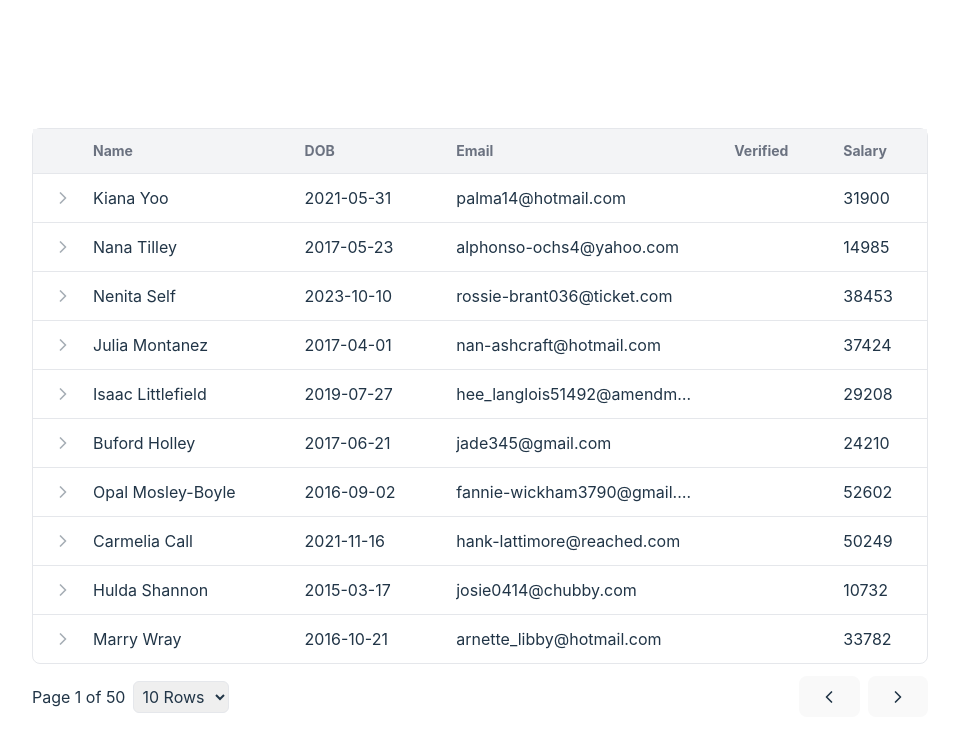
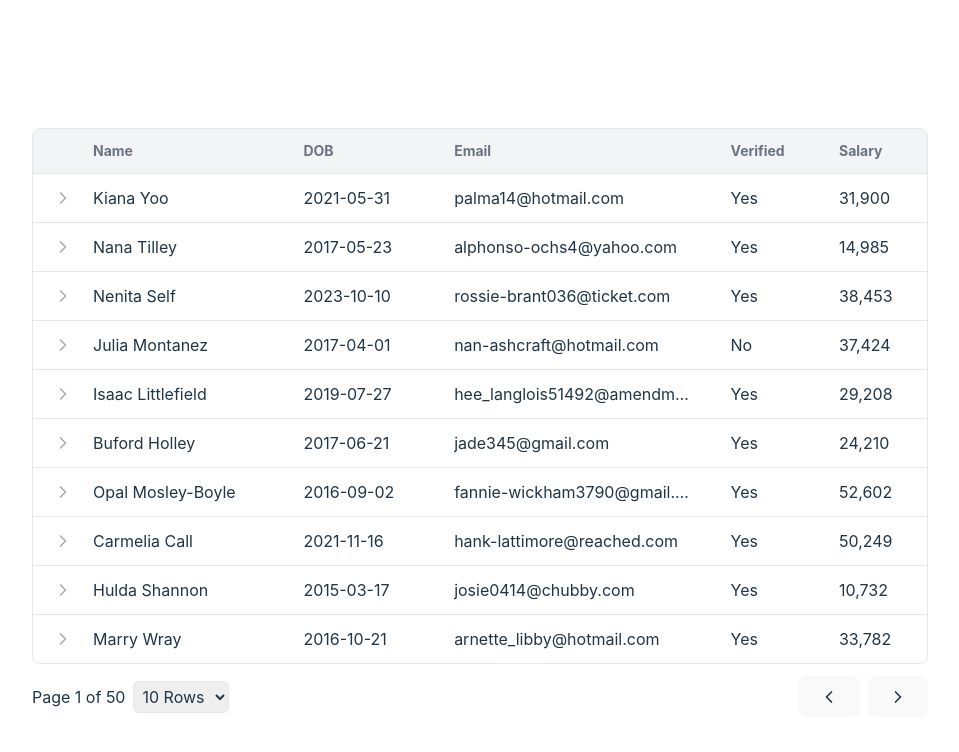
Before and after one commit to henryzt/people-data-table, a React (Vite) app: page / in a window 1280 px wide. Shown: the top 752 px of the page, without its empty margins (160-1119 px from the left). Built offline with nearby package versions, Linux system fonts and the light colour scheme.

Commit message:
fix: add formatter

```diff
--- a/src/components/DataTable.tsx
+++ b/src/components/DataTable.tsx
@@ -14,6 +14,13 @@ const dateSorter = (a: string, b: string) => new Date(a).getTime() - new Date(b)
 const booleanSorter = (a: boolean, b: boolean) => (a === b ? 0 : a ? 1 : -1);
 type Sorter = typeof textSorter | typeof numberSorter | typeof dateSorter | typeof booleanSorter;
 
+const booleanFormatter = (value: boolean) => (value ? "Yes" : "No");
+const numberFormatter = (value: number) =>
+  value.toLocaleString(undefined, {
+    maximumFractionDigits: 0,
+  });
+type Formatter = typeof booleanFormatter | typeof numberFormatter;
+
 const DataTable = ({ data }: DataTableProps) => {
   const [currentPage, setCurrentPage] = useState(0);
   const [rowsPerPage, setRowPerPage] = useState(10);
@@ -29,12 +36,13 @@ const DataTable = ({ data }: DataTableProps) => {
     key: keyof PersonRecord;
     label: string;
     sorter?: Sorter;
+    formatter?: Formatter;
   }[] = [
     { key: "name", label: "Name", sorter: textSorter },
     { key: "dob", label: "DOB", sorter: dateSorter },
     { key: "email", label: "Email", sorter: textSorter },
-    { key: "verified", label: "Verified", sorter: booleanSorter },
-    { key: "salary", label: "Salary", sorter: numberSorter },
+    { key: "verified", label: "Verified", sorter: booleanSorter, formatter: booleanFormatter },
+    { key: "salary", label: "Salary", sorter: numberSorter, formatter: numberFormatter },
   ];
 
   const [sortKey, setSortKey] = useState<keyof PersonRecord | undefined>();
@@ -99,10 +107,16 @@ const DataTable = ({ data }: DataTableProps) => {
                     <td className="w-5 !pr-0 opacity-40">
                       {isSelected ? <ChevronDown size={20} /> : <ChevronRight size={20} />}
                     </td>
+                    {/* column data */}
                     {columns.map((column, index) => (
-                      <td key={index}>{person[column.key] as string}</td>
+                      <td key={index}>
+                        {column.formatter
+                          ? column.formatter(person[column.key] as never)
+                          : (person[column.key] as string)}
+                      </td>
                     ))}
                   </tr>
+                  {/* row expander */}
                   {isSelected && <DataTableDetailRow person={person} />}
                 </Fragment>
               );
```
